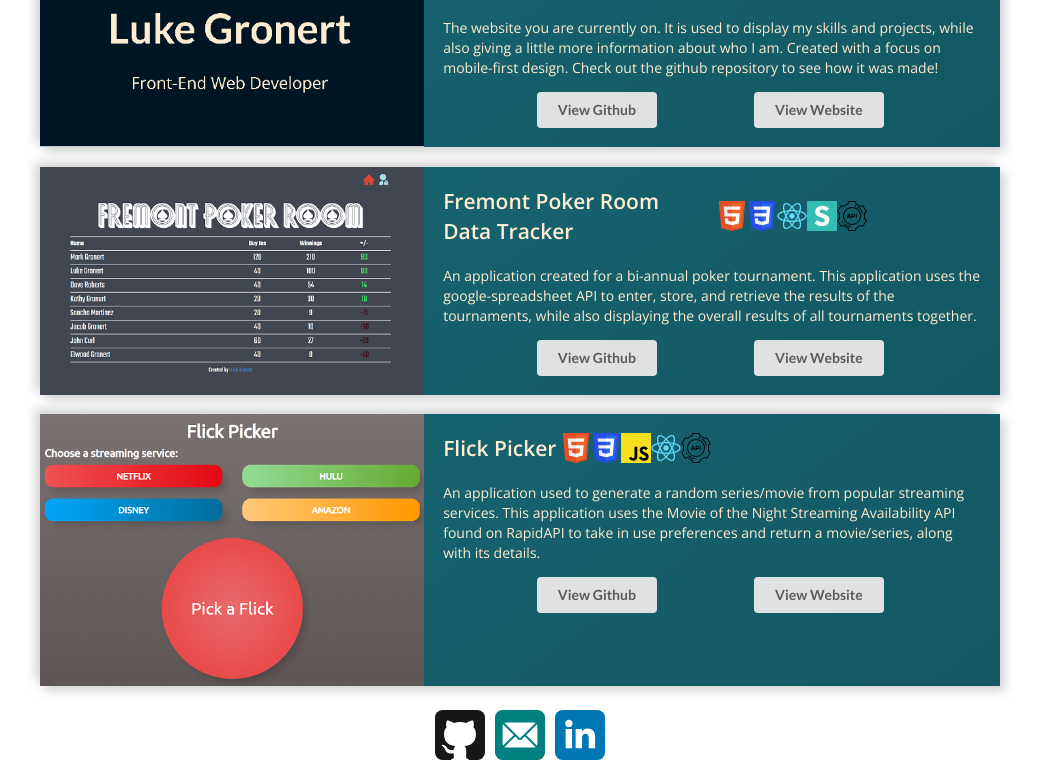
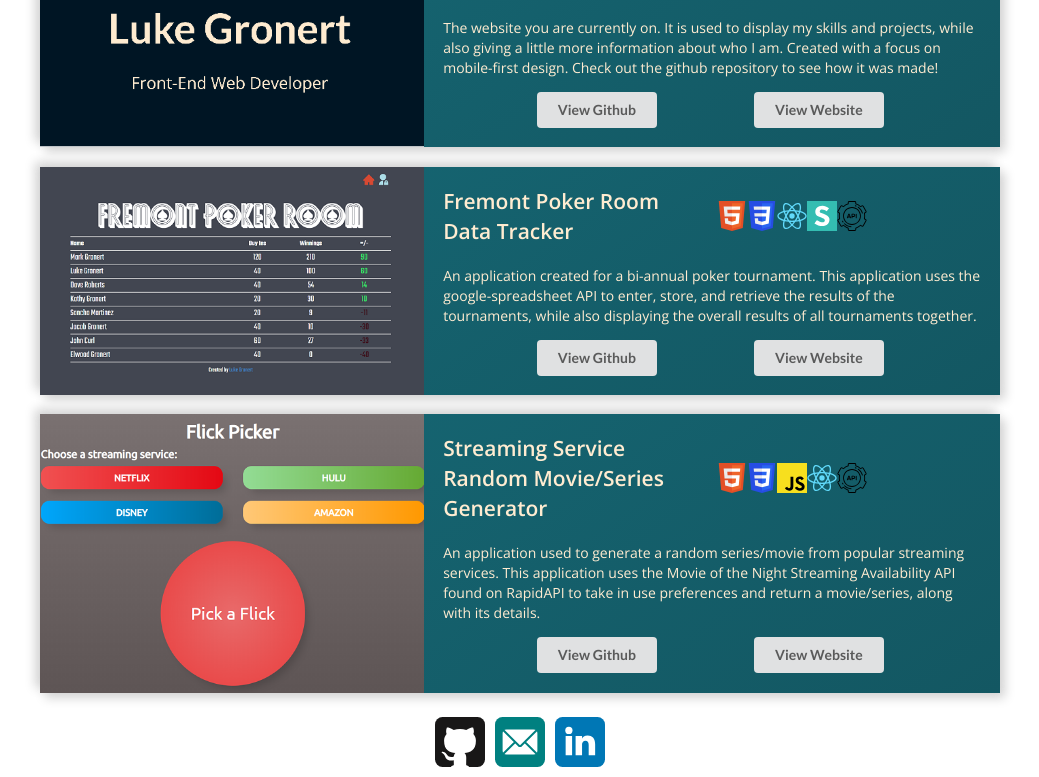
Before and after one commit to lukegronert/lukegronert.github.io, a React (Create React App) app: page / in a window 1280 px wide. Shown: the part 2873-3650 px from the top of the page, without its empty margins (120-1159 px from the left). Built offline with nearby package versions, Linux system fonts and the light colour scheme.

Commit message:
Changed name of flick picker project. Changed website url to '/' for profile website.

```diff
--- a/src/data/projects.js
+++ b/src/data/projects.js
@@ -60,7 +60,7 @@
                 alt: 'Semantic UI Logo'
             }
         ],
-        website: 'www.lukegronert.com'
+        website: '/'
     },
     {
         title: "Fremont Poker Room Data Tracker",
@@ -92,7 +92,7 @@
         website: 'https://epic-goldstine-8b8c95.netlify.app/'
     },
     {
-        title: 'Flick Picker',
+        title: 'Streaming Service Random Movie/Series Generator',
         description: 'An application used to generate a random series/movie from popular streaming services. This application uses the Movie of the Night Streaming Availability API found on RapidAPI to take in use preferences and return a movie/series, along with its details.',
         image: flickPicker,
         github: 'https://github.com/lukegronert/Flick-Picker',
```
